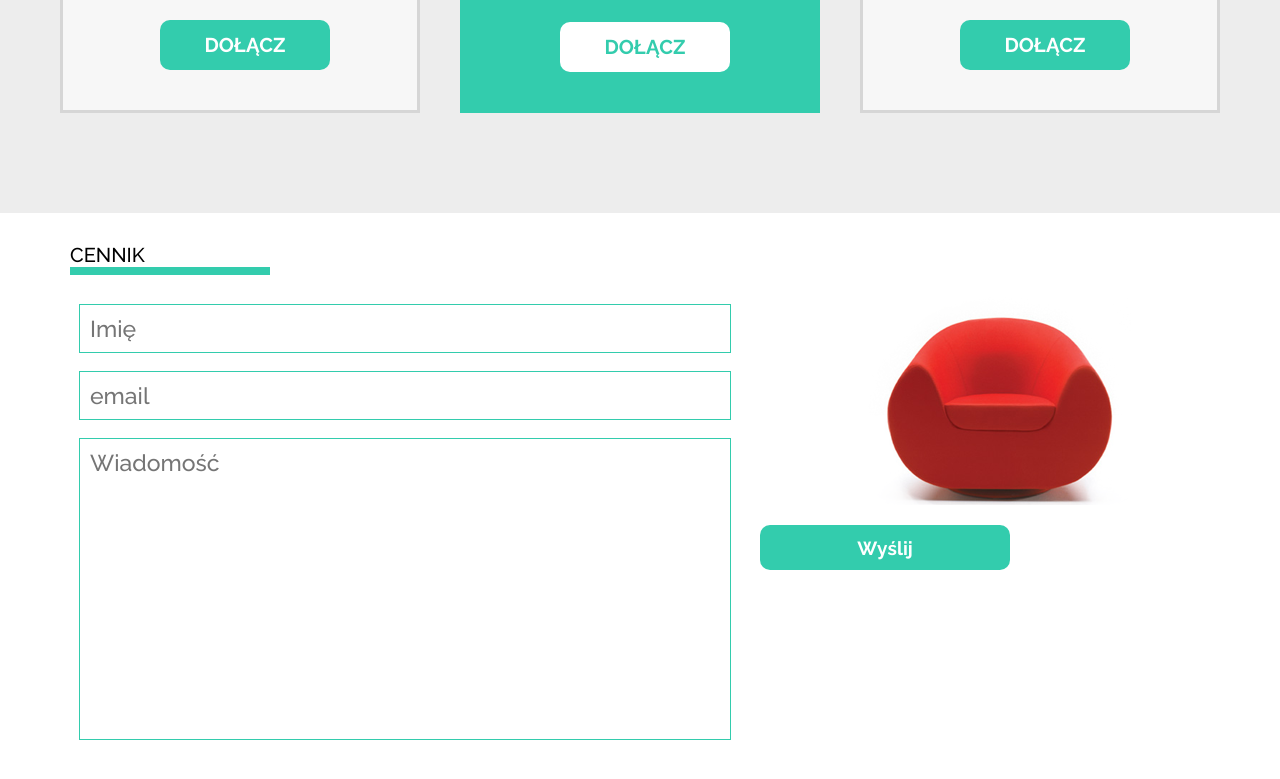
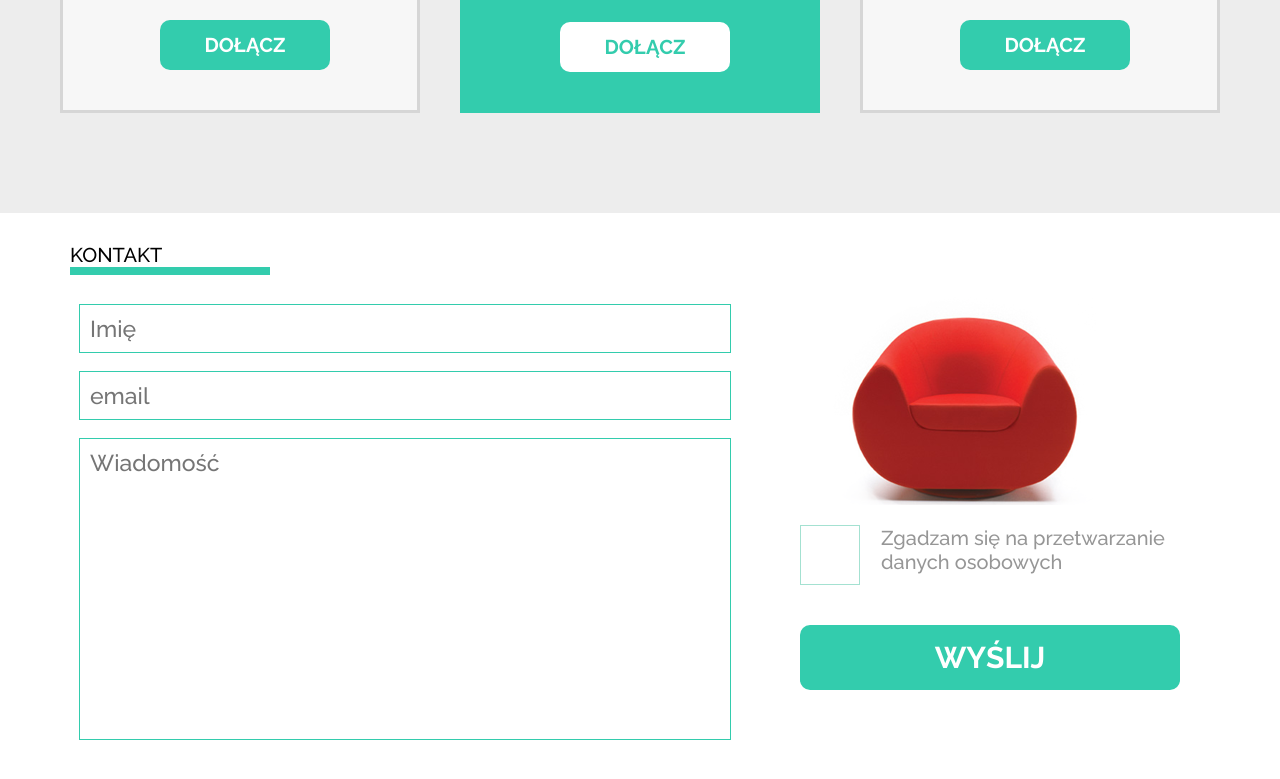
Before and after one commit to JoannaBanas/SitOnChair, a plain HTML site: page index.html in a window 1280 px wide. Shown: the part 1605-2384 px from the top of the page. Drawn offline with Linux system fonts and the light colour scheme.

Commit message:
section with checkbox added

```diff
--- a/css/style.css
+++ b/css/style.css
@@ -197,6 +197,7 @@ button{
 }
 
 main.section2{
+  display: inline-block;
   height: 300px;
   font-size: 14px;
 }
@@ -208,8 +209,6 @@ div.chairClair{
    min-width: auto;
    position: relative;
 }
-
-
 
 div.chairMargarita{
     background: url("../images/box2_img.jpg") no-repeat center top/cover;
@@ -228,9 +227,9 @@ div.chairMargarita{
 div.findAllInputs{
     width: 32%;
     min-width: auto;
+    min-height: auto;
     height: 300px;
     border: 1px solid #D6D6D6;
-    float: right;
 }
 
 .findAllInputs h2{
@@ -425,6 +424,8 @@ div.option h2.whiteLetters {
   background-color: white;
 }
 
+
+/*CONTACT SECTION*/
 .contact{
   width: 100%;
   height: 700px;
@@ -433,7 +434,6 @@ div.option h2.whiteLetters {
 
 .submition{
   width: 40%;
-  float: right;
 }
 
 .redchair{
@@ -442,13 +442,13 @@ div.option h2.whiteLetters {
     background: url("../images/red_chair.png");
     background-position: center;
     background-repeat: no-repeat;
+    margin-right: 50px;
 }
 
 .contactForm{
   width:650px;
   min-width: auto;
   margin-right: 60px;
-
 }
 
 form{
@@ -480,3 +480,46 @@ form textarea{
   border: none;
   box-shadow: 0 0 0 1px #33ccad;
 }
+
+button.button3{
+  width: 380px;
+  height: 65px;
+  font-size: 30px;
+  margin-left: 50px;
+  text-transform: uppercase;
+  margin-top: 40px;
+}
+
+.checkbox{
+  border: 1px solid #a4e1d1;
+  width: 60px;
+  height: 60px;
+  margin-left: 50px;
+  }
+
+  .checkbox input {
+  display: block;
+  opacity: 0;
+  height: 50px;
+  position: absolute;
+  width: 50px;
+  margin-left: 10px;
+}
+
+input[type=checkbox]:checked + label {
+  background: url("../images/form_ok.jpg")no-repeat;
+  position: relative;
+  bottom: -8px;
+  right: 3px;
+  width: 50px;
+  height: 50px;
+}
+
+.checkbox label{
+    display: inline-block;
+    font-size: 20px;
+    min-width: 400px;
+    margin-left: 10px;
+    color: #969696;
+    padding-left: 70px;
+}
--- a/index.html
+++ b/index.html
@@ -43,7 +43,7 @@
         </main>
     </section>
     <section2>
-     <article class="pictures row">
+     <article class="pictures">
         <main class="container row">
           <div class="chairClair col">
             <div class="transparent">
@@ -123,7 +123,7 @@
    <section4>
     <article class="contact">
       <div class="contact container row">
-        <h3 class="title after">CENNIK</h3>
+        <h3 class="title after">KONTAKT</h3>
          <div class="contactForm col">
             <form>
               <input type="text" name="Imie" placeholder="Imię" class="inputs">
@@ -135,7 +135,11 @@
           </div>
           <div class="submition col">
             <div class="redchair"></div>
-            <div class="checkbox"></div>
+            <div class="checkbox">
+               <input type="checkbox"></input>
+                <label for="agreed">Zgadzam się na przetwarzanie danych osobowych</label>
+               <!-- <p>Zgadzam się na przetwarzanie danych osobowych</p> -->
+            </div>
            <button type="button" name="submit" class="button3">Wyślij</buton>
        </div>
      </div>
```
